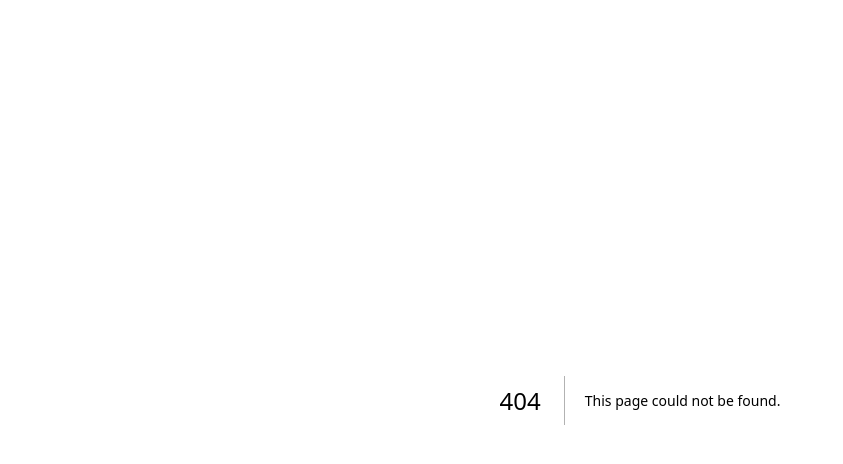
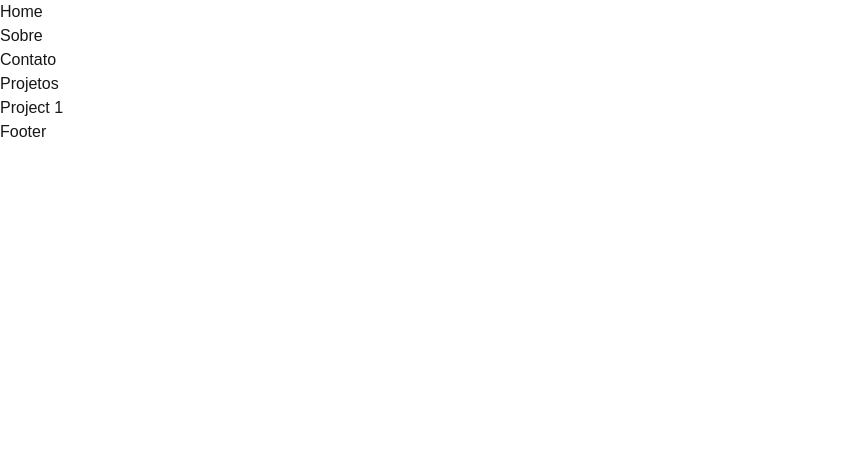
Before and after one commit to RychardProfissional/portifolio-frontend, a Next.js app: page /project/1 in a window 1280 px wide. Before the commit this address had no page. Shown: the top 464 px of the page, without its empty margins (0-843 px from the left). Built offline with nearby package versions, Linux system fonts and the light colour scheme.

Commit message:
feat: wip creating structure

```diff
--- a/src/app/layout.tsx
+++ b/src/app/layout.tsx
@@ -1,5 +1,7 @@
+import { Geist, Geist_Mono } from "next/font/google";
+import Header from "@/components/layouts/header";
+import Footer from "@/components/layouts/footer";
 import type { Metadata } from "next";
-import { Geist, Geist_Mono } from "next/font/google";
 import "./globals.css";
 
 const geistSans = Geist({
@@ -13,8 +15,8 @@ const geistMono = Geist_Mono({
 });
 
 export const metadata: Metadata = {
-  title: "Create Next App",
-  description: "Generated by create next app",
+  title: "Rychard",
+  description: "Portifolio do Rychard",
 };
 
 export default function RootLayout({
@@ -27,7 +29,9 @@ export default function RootLayout({
       <body
         className={`${geistSans.variable} ${geistMono.variable} antialiased`}
       >
+        <Header />
         {children}
+        <Footer />
       </body>
     </html>
   );
--- a/src/app/page.tsx
+++ b/src/app/page.tsx
@@ -1,4 +1,5 @@
-export default function Home() {
+export default function HomePage() {
+  // TODO
   return (
     <div>apenas um teste</div>
   );
--- /dev/null
+++ b/src/app/project/[id]/page.tsx
@@ -0,0 +1,16 @@
+interface ProjectPageParams {
+    params: {
+        id: string
+    }
+
+}
+
+export default function ProjectPage({params: {id}}: ProjectPageParams) {
+    // TODO
+
+    return (
+        <section>
+            <div>Project {id}</div>
+        </section>
+    );
+}
--- /dev/null
+++ b/src/components/layouts/footer.tsx
@@ -0,0 +1,9 @@
+export default function Footer() {
+    // TODO
+
+    return (
+        <footer>
+            <p>Footer</p>
+        </footer>
+    );
+}
--- /dev/null
+++ b/src/components/layouts/header.tsx
@@ -0,0 +1,16 @@
+export default function Header() {
+    // TODO
+
+    return (
+        <header>
+            <nav>
+                <ul>
+                    <li><a href="#">Home</a></li>
+                    <li><a href="#">Sobre</a></li>
+                    <li><a href="#">Contato</a></li>
+                    <li><a href="#">Projetos</a></li>
+                </ul>
+            </nav>
+        </header>
+    )
+}
--- /dev/null
+++ b/src/components/sections/about.tsx
@@ -0,0 +1,9 @@
+export default function AboutSection() {
+    // TODO
+
+    return (
+        <section>
+            <div>About</div>
+        </section>
+    );
+}
--- /dev/null
+++ b/src/components/sections/curriculum.tsx
@@ -0,0 +1,9 @@
+export default function CurriculumSection() {
+    // TODO
+
+    return (
+        <section>
+            <div>Curriculum</div>
+        </section>
+    );
+}
--- /dev/null
+++ b/src/components/sections/form.tsx
@@ -0,0 +1,9 @@
+export default function FormSection() {
+    // TODO
+
+    return (
+        <section>
+            <div>About</div>
+        </section>
+    );
+}
--- /dev/null
+++ b/src/components/sections/hero.tsx
@@ -0,0 +1,9 @@
+export default function HeroSection() {
+    // TODO
+
+    return (
+        <main>
+            <div>Hero</div>
+        </main>
+    );
+}
--- /dev/null
+++ b/src/components/sections/projects.tsx
@@ -0,0 +1,9 @@
+export default function ProjectsSection() {
+    // TODO
+
+    return (
+        <section>
+            <div>Projects</div>
+        </section>
+    );
+}
```
Also changed, not shown: interfaces/comment.ts (line endings or trailing spaces), interfaces/project.ts (line endings or trailing spaces).
